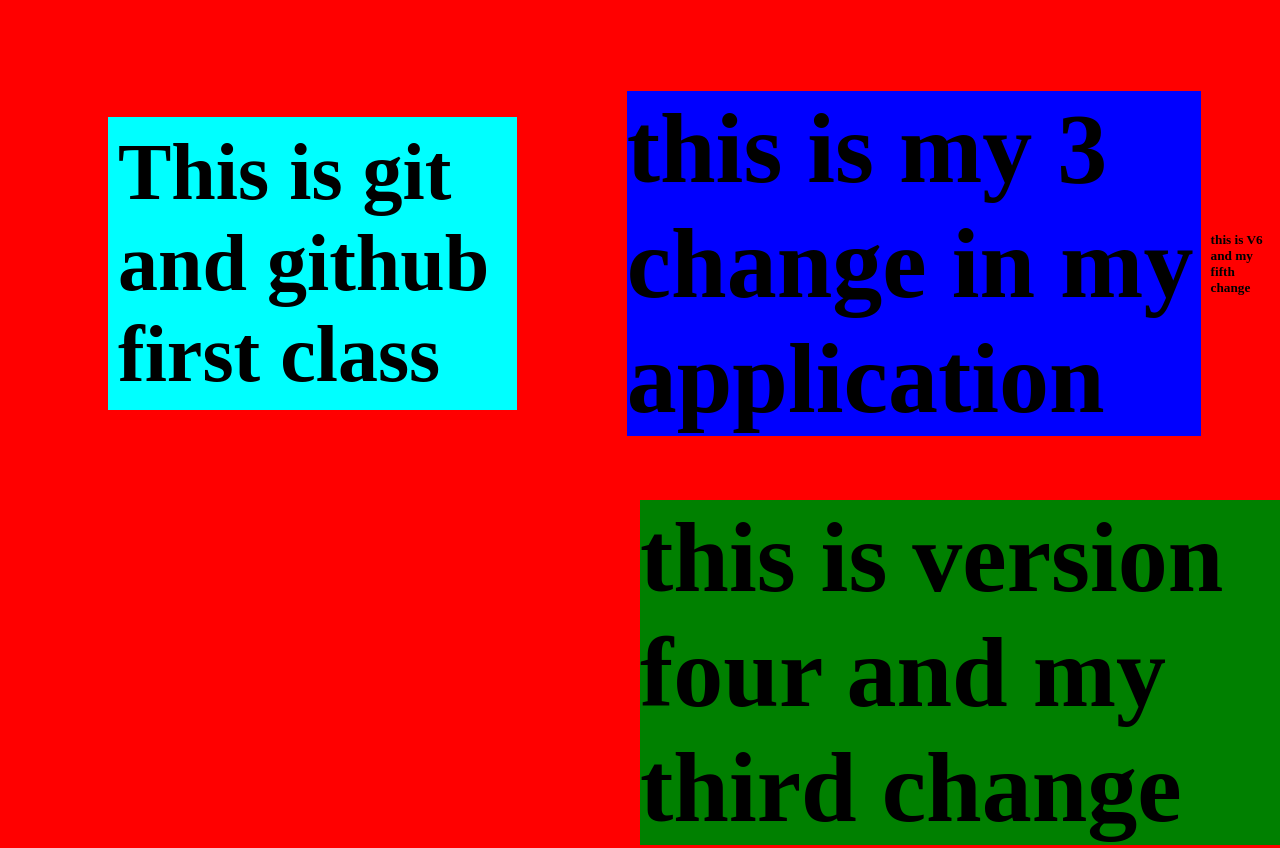
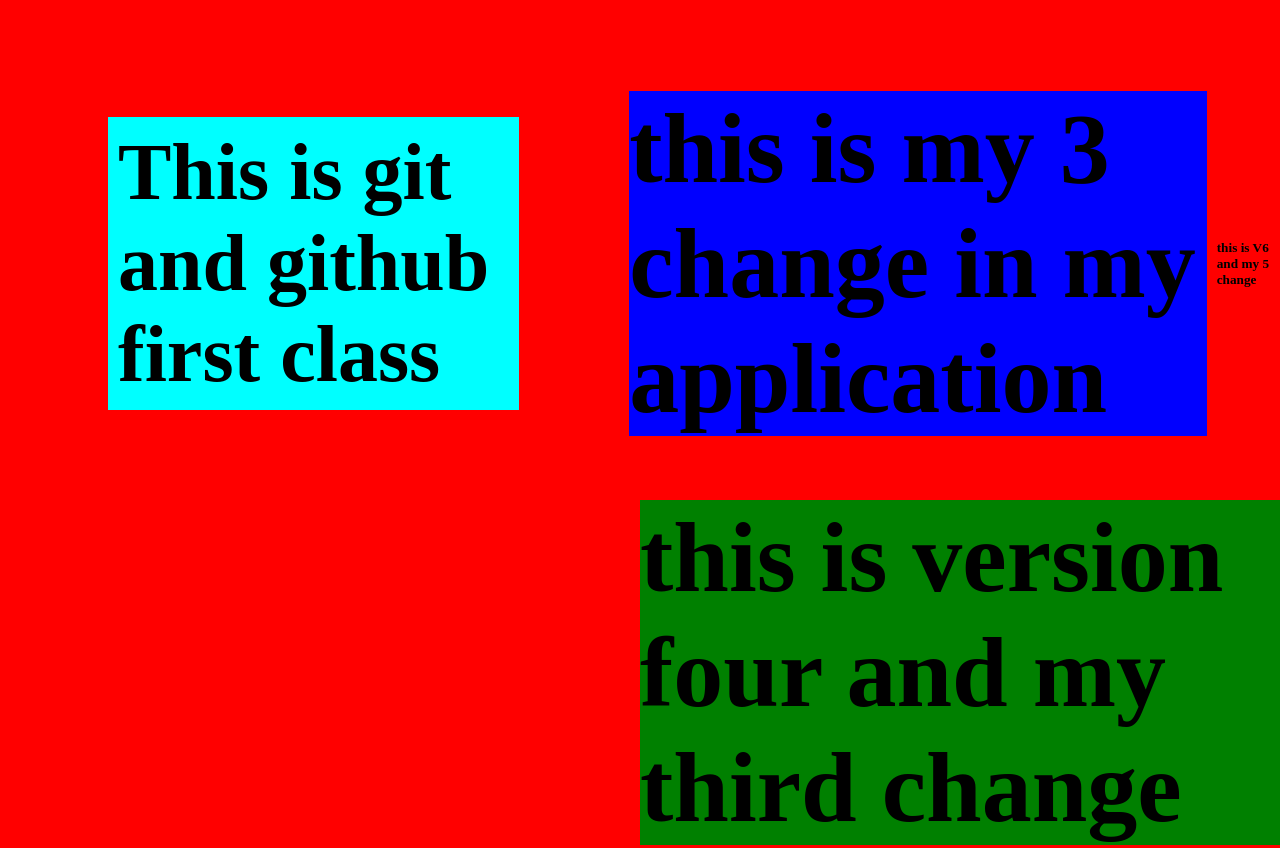
Before and after one commit to sudarshan8009/demorepo, a plain HTML site: page index.html in a window 1280 px wide. Shown: the top 848 px of the page. Drawn offline with nearby package versions, Linux system fonts and the light colour scheme.

Commit message:
small change in main branch

```diff
--- a/index.html
+++ b/index.html
@@ -13,7 +13,7 @@
     <h2> this is my 3 change in my application </h2>
     <h3> this is version four and my third change</h3>
     <h4> this is V5 and my fourth change</h4>
-    <h5>this is V6 and my fifth change</h5>
+    <h5>this is V6 and my 5 change</h5>
 
 </body>
 <script src="https://cdnjs.cloudflare.com/ajax/libs/gsap/3.12.5/gsap.min.js" integrity="sha512-7eHRwcbYkK4d9g/6tD/mhkf++eoTHwpNM9woBxtPUBWm67zeAfFC+HrdoE2GanKeocly/VxeLvIqwvCdk7qScg==" crossorigin="anonymous" referrerpolicy="no-referrer"></script>
```
